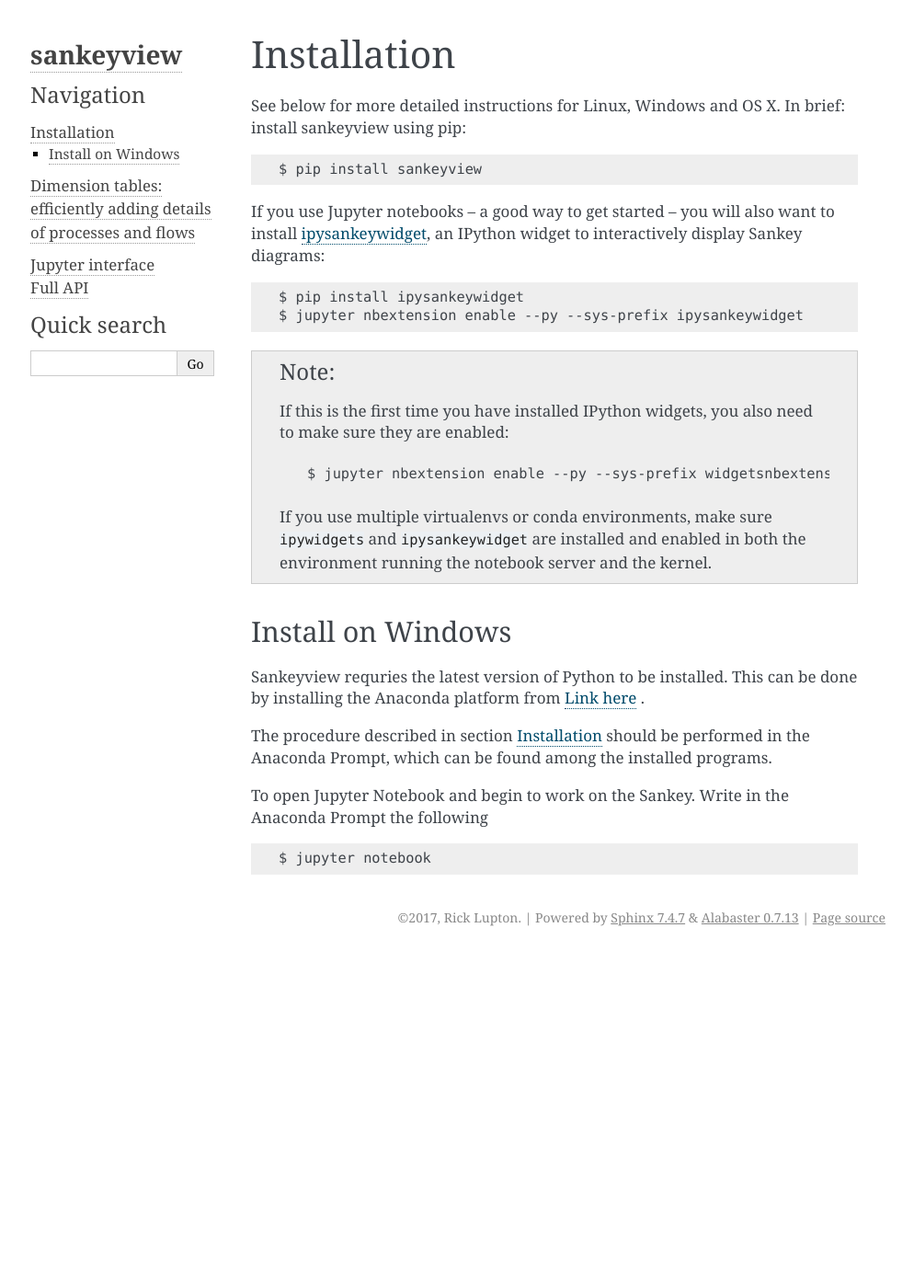
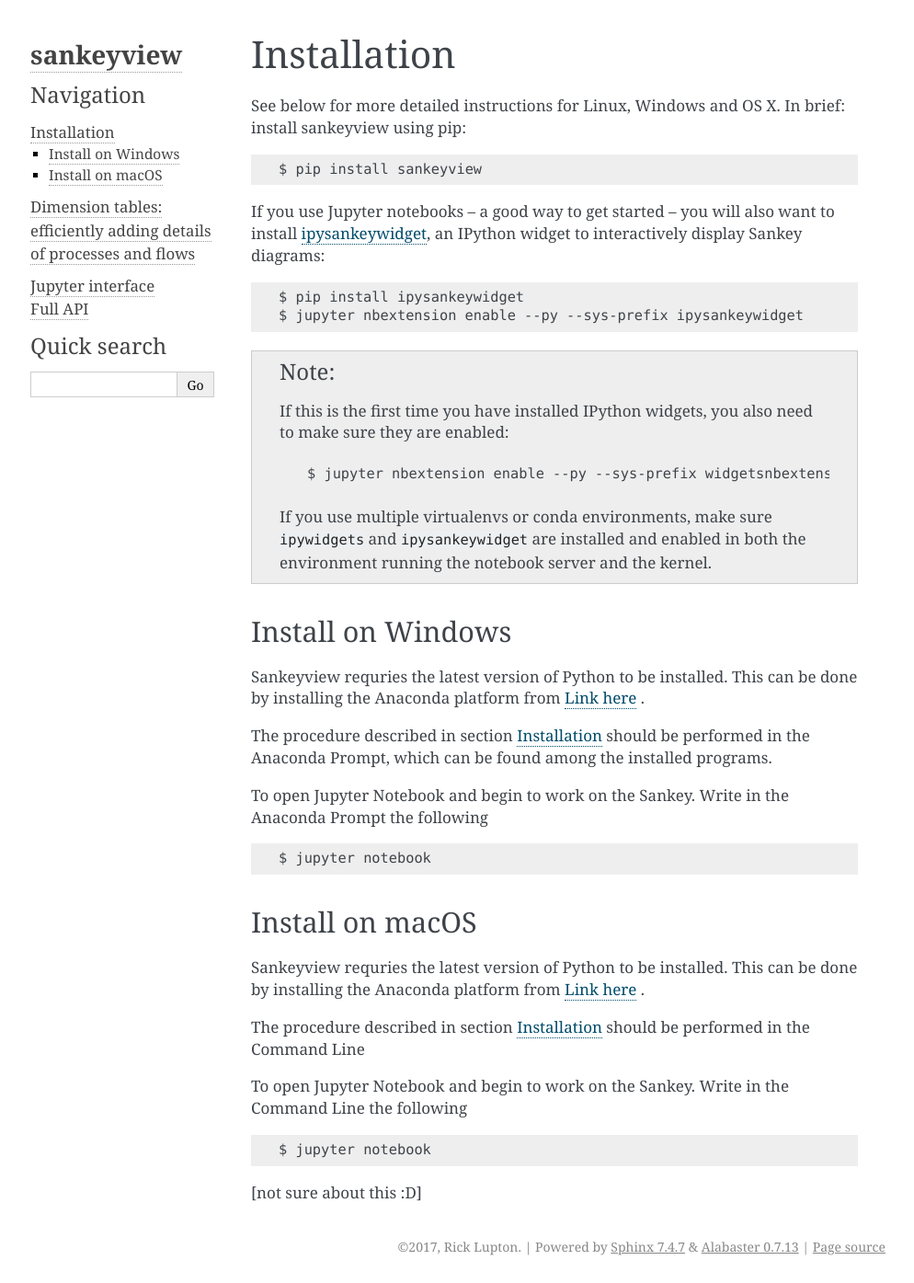
Before and after one commit to ricklupton/floweaver, a Sphinx documentation site: the page built from docs/installation.rst, in a window 1280 px wide. Shown: the whole page at 92% size, without its empty margins (147-1141 px from the left). Built offline with Sphinx 7.4.7, drawn with Linux system fonts in a browser that asks for light colours; pages that are not in the unit, such as notebooks, are missing from menus; a script that is not in the unit is left out; comment, search, counter and statistics services are not loaded; before the commit the page ends 1037 px from its top, so only the background shows below that.

Commit message:
Add installation instructions for OS X

```diff
--- a/docs/installation.rst
+++ b/docs/installation.rst
@@ -40,3 +40,18 @@
 .. code-block:: shell
 
     $ jupyter notebook
+
+Install on macOS
+----------------
+
+Sankeyview requries the latest version of Python to be installed. This can be done by installing the Anaconda platform from `Link here <https://www.anaconda.com/download/>`_ .
+
+The procedure described in section :ref:`insta` should be performed in the Command Line
+
+To open Jupyter Notebook and begin to work on the Sankey. Write in the Command Line the following
+
+.. code-block:: shell
+
+    $ jupyter notebook
+
+[not sure about this :D]
```
